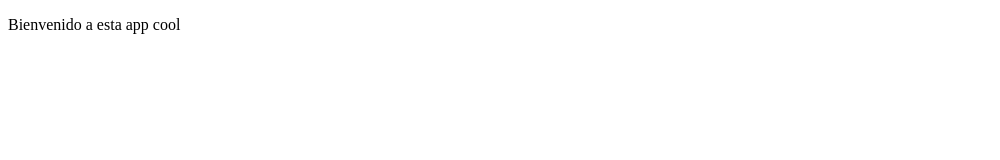
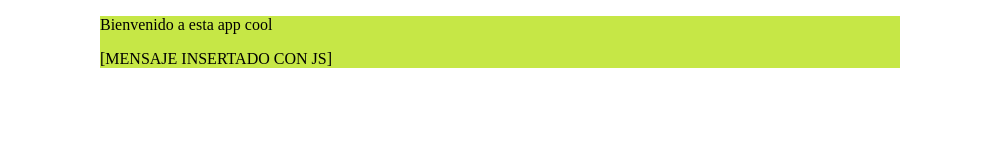
Before and after one commit to eduardorasgado/Zamus, an Electron app: page src/renderer/index.html in a window 1000 px wide. Drawn offline with Linux system fonts and the light colour scheme.

Commit message:
Relocating all the files to get them ordered.

```diff
--- a/main.css
+++ /dev/null
@@ -1,3 +0,0 @@
-body {
-
-}
--- /dev/null
+++ b/src/assets/css/main.css
@@ -0,0 +1,8 @@
+body {
+    width: 800px;
+    margin: auto;
+}
+
+.title {
+    background-color: #C6E746;
+}
--- a/index.js
+++ b/src/index.js
@@ -57,5 +57,5 @@ app.on('ready',() =>{
     //win.loadURL("http://devdocs.io/");
     // cargando una web local, los archivos que forman parte de la
     // misma carpeta que el proyecto
-    win.loadURL(`file://${__dirname}/index.html`);
+    win.loadURL(`file://${__dirname}/renderer/index.html`);
 });
--- /dev/null
+++ b/src/renderer/frontend.js
@@ -0,0 +1,5 @@
+window.addEventListener('load', () =>
+{
+    document.getElementById('mensaje').
+    innerHTML = "[MENSAJE INSERTADO CON JS]";
+});
--- a/index.html
+++ b/src/renderer/index.html
@@ -4,10 +4,10 @@
     <meta charset="UTF-8">
     <meta http-equiv="X-UA-Compatible" content="IE=edge">
     <title>Zamus</title>
-    <link rel="stylesheet" href="main.css">
+    <link rel="stylesheet" href="../assets/css/main.css">
 </head>
 <body>
-    <div>
+    <div class="title">
         <p>Bienvenido a esta app cool</p>
         <p id="mensaje"></p>
     </div>
```
Also changed, not shown: frontend.js (deleted), src/package.json (renamed from package.json).
